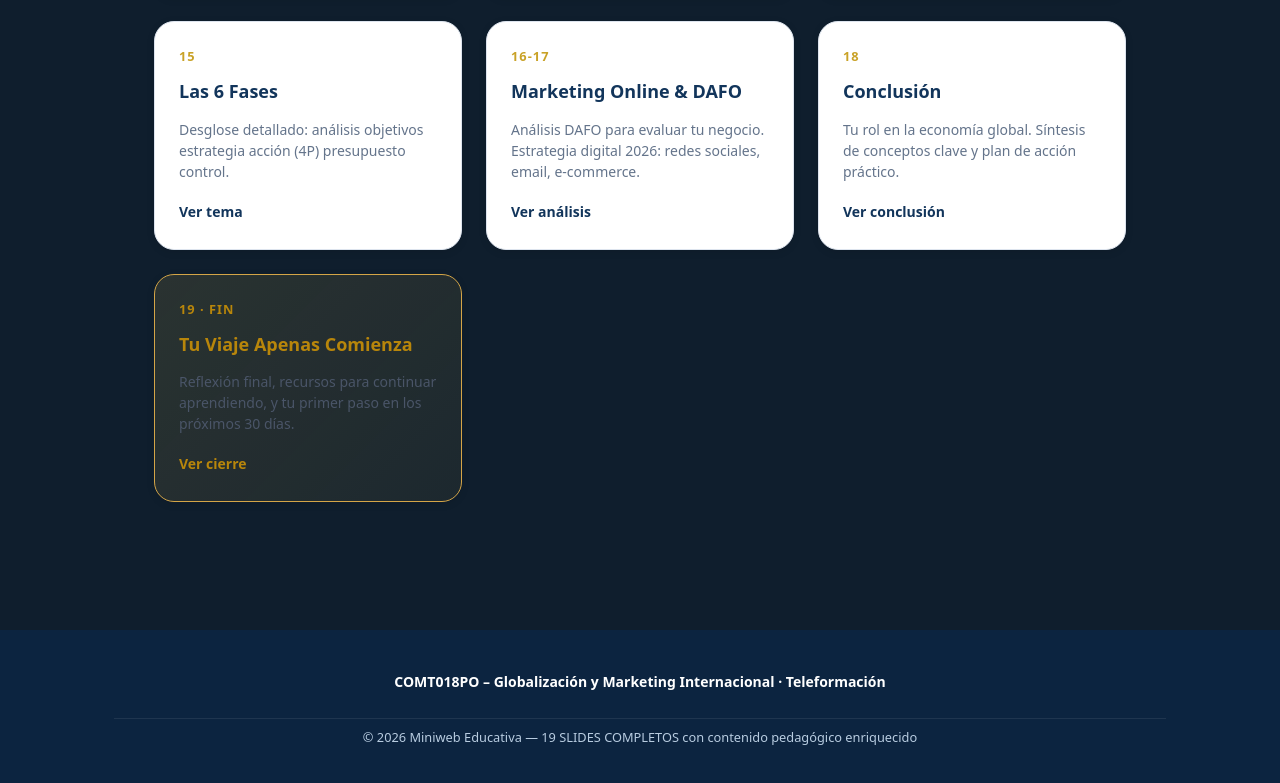
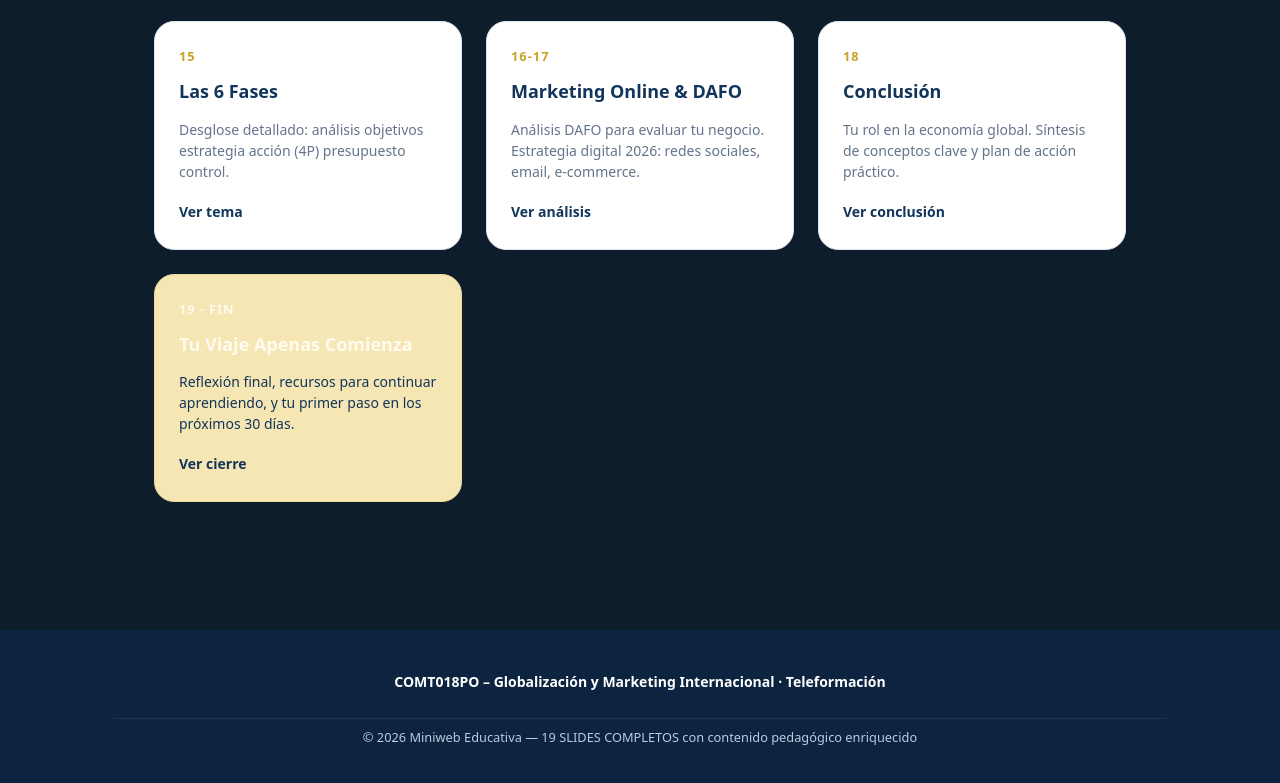
Before and after one commit to miudlila/miniweb_globalizacion_marketing_iinternacional, a website: page index.html in a window 1280 px wide. Shown: the part 1433-2216 px from the top of the page. Drawn offline with Linux system fonts and the light colour scheme.

Commit message:
Actualizar estilo de tarjeta 19 en index.html: fondo amarillo pálido, letras azul marino, títulos blanco roto

```diff
--- a/index.html
+++ b/index.html
@@ -138,11 +138,11 @@
           <a href="slides/slide-16.html" style="display: inline-flex; align-items: center; font-size: 0.875rem; font-weight: 600; color: #12355b; text-decoration: none;">Ver conclusión </a>
         </article>
 
-        <article style="background: linear-gradient(135deg, rgba(240, 200, 74, 0.12) 0%, rgba(240, 200, 74, 0.06) 100%); border-radius: 1.25rem; padding: 1.5rem; box-shadow: 0 2px 8px rgba(0,0,0,0.09); border: 1px solid #d4a547;">
-          <div style="font-size: 0.8rem; font-weight: 700; color: #b8860b; letter-spacing: 0.08em; text-transform: uppercase; margin-bottom: 0.5rem;">19 · Fin</div>
-          <h2 style="font-size: 1.125rem; font-weight: 700; color: #b8860b; margin-bottom: 0.75rem;">Tu Viaje Apenas Comienza</h2>
-          <p style="font-size: 0.875rem; color: #4a5568; margin-bottom: 1rem; line-height: 1.5;">Reflexión final, recursos para continuar aprendiendo, y tu primer paso en los próximos 30 días.</p>
-          <a href="slides/slide-17.html" style="display: inline-flex; align-items: center; font-size: 0.875rem; font-weight: 600; color: #b8860b; text-decoration: none;">Ver cierre </a>
+        <article style="background: #f5e6b3; border-radius: 1.25rem; padding: 1.5rem; box-shadow: 0 2px 8px rgba(0,0,0,0.09); border: 1px solid #ead994;">
+          <div style="font-size: 0.8rem; font-weight: 700; color: #fffbf0; letter-spacing: 0.08em; text-transform: uppercase; margin-bottom: 0.5rem;">19 · Fin</div>
+          <h2 style="font-size: 1.125rem; font-weight: 700; color: #fffbf0; margin-bottom: 0.75rem;">Tu Viaje Apenas Comienza</h2>
+          <p style="font-size: 0.875rem; color: #12355b; margin-bottom: 1rem; line-height: 1.5;">Reflexión final, recursos para continuar aprendiendo, y tu primer paso en los próximos 30 días.</p>
+          <a href="slides/slide-17.html" style="display: inline-flex; align-items: center; font-size: 0.875rem; font-weight: 600; color: #12355b; text-decoration: none;">Ver cierre </a>
         </article>
 
       </div>
```
